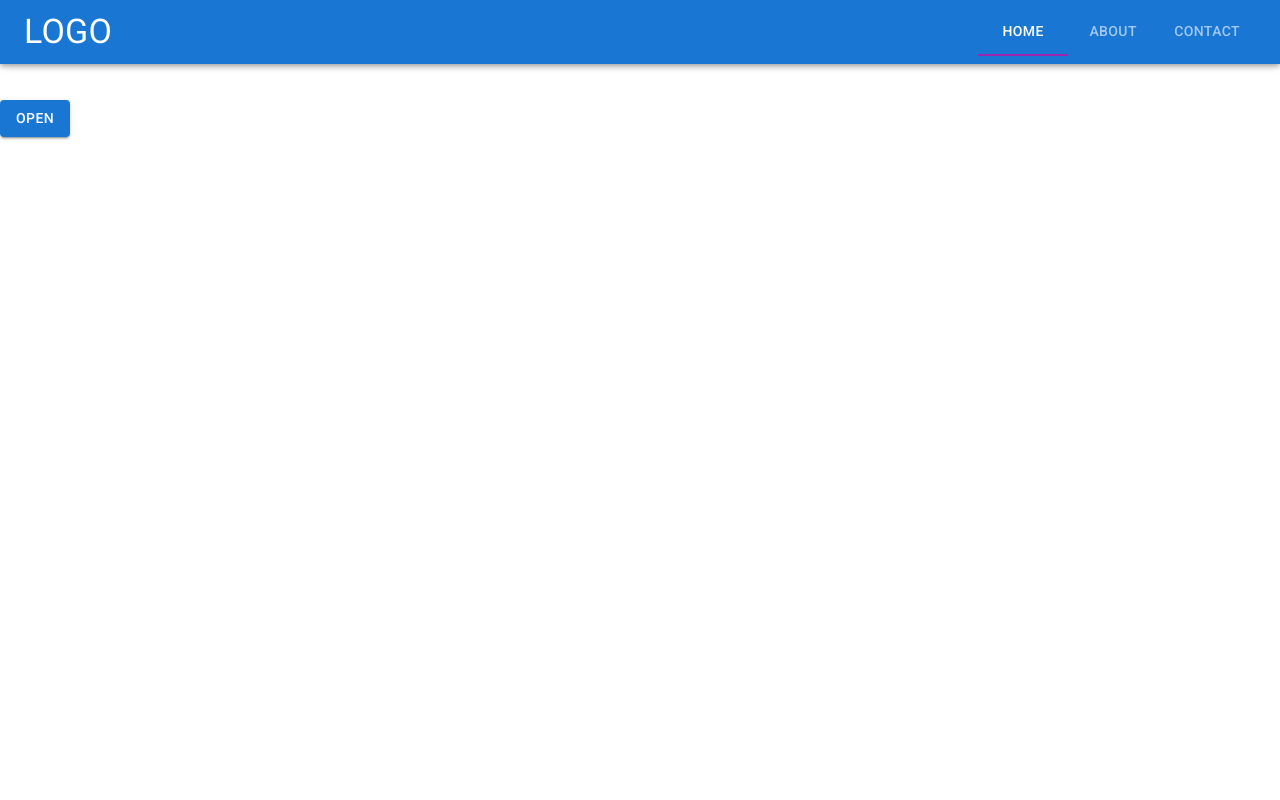
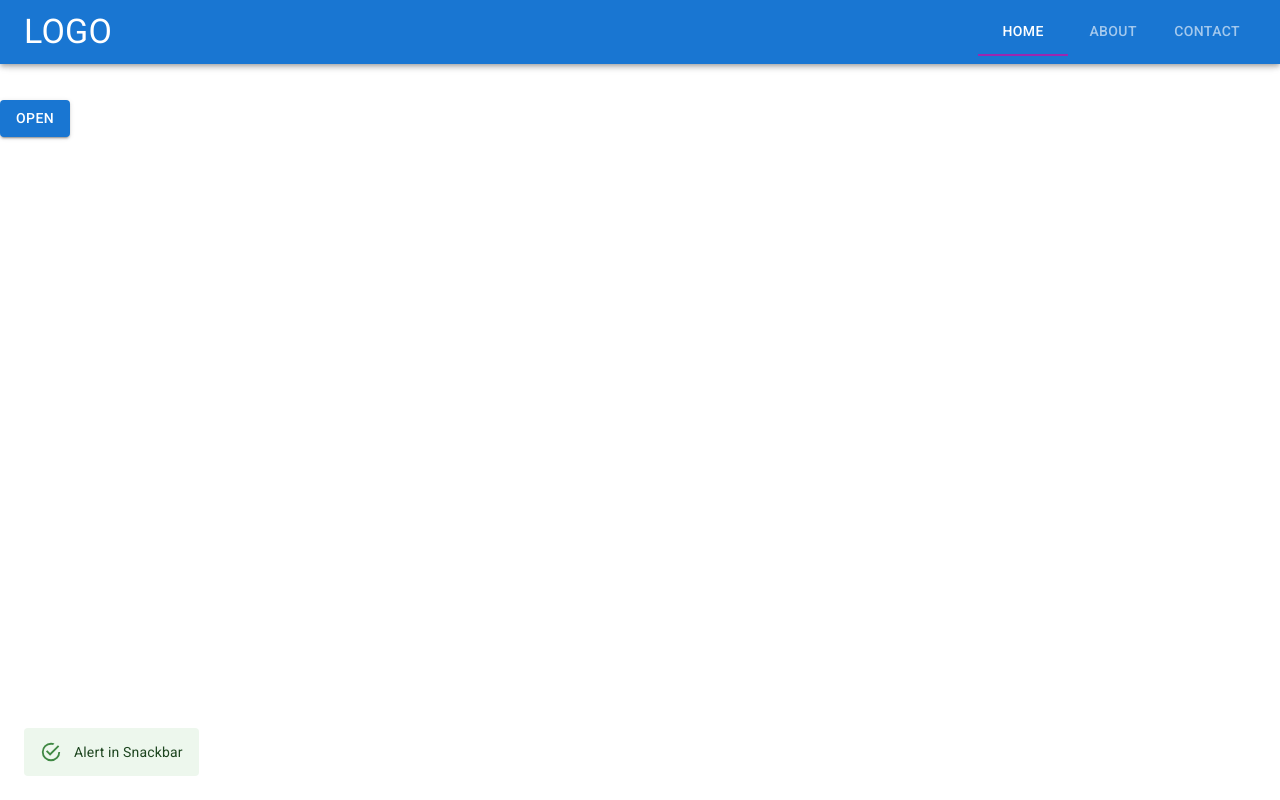
Before and after one commit to KrhystFerrari/mui-examples, a React (Create React App) app: page / in a window 1280 px wide. Built offline with nearby package versions, Linux system fonts and the light colour scheme.

Commit message:
feat: create Snackbar example

```diff
--- a/src/components/DrawerMenu.jsx
+++ b/src/components/DrawerMenu.jsx
@@ -1,4 +1,12 @@
-import { Button, Drawer, List, ListItemButton, ListItemText } from "@mui/material";
+import {
+  Alert,
+  Button,
+  Drawer,
+  List,
+  ListItemButton,
+  ListItemText,
+  Snackbar,
+} from "@mui/material";
 import React, { useState } from "react";
 
 const DrawerMenu = () => {
@@ -18,15 +26,17 @@ const DrawerMenu = () => {
       </Button>
       <Drawer open={open} onClose={() => setOpen(false)}>
         <List>
-            {
-                stacks.map(stacks => (
-                    <ListItemButton onClick={() => setOpen(false)}>
-                        <ListItemText primary={stacks} />
-                    </ListItemButton>
-                ))
-            }
+          {stacks.map((stacks) => (
+            <ListItemButton onClick={() => setOpen(false)}>
+              <ListItemText primary={stacks} />
+            </ListItemButton>
+          ))}
         </List>
       </Drawer>
+      <br />
+      <Snackbar open={true} autoHideDuration={200}>
+        <Alert severity="success">Alert in Snackbar</Alert>
+      </Snackbar>
     </div>
   );
 };
```
